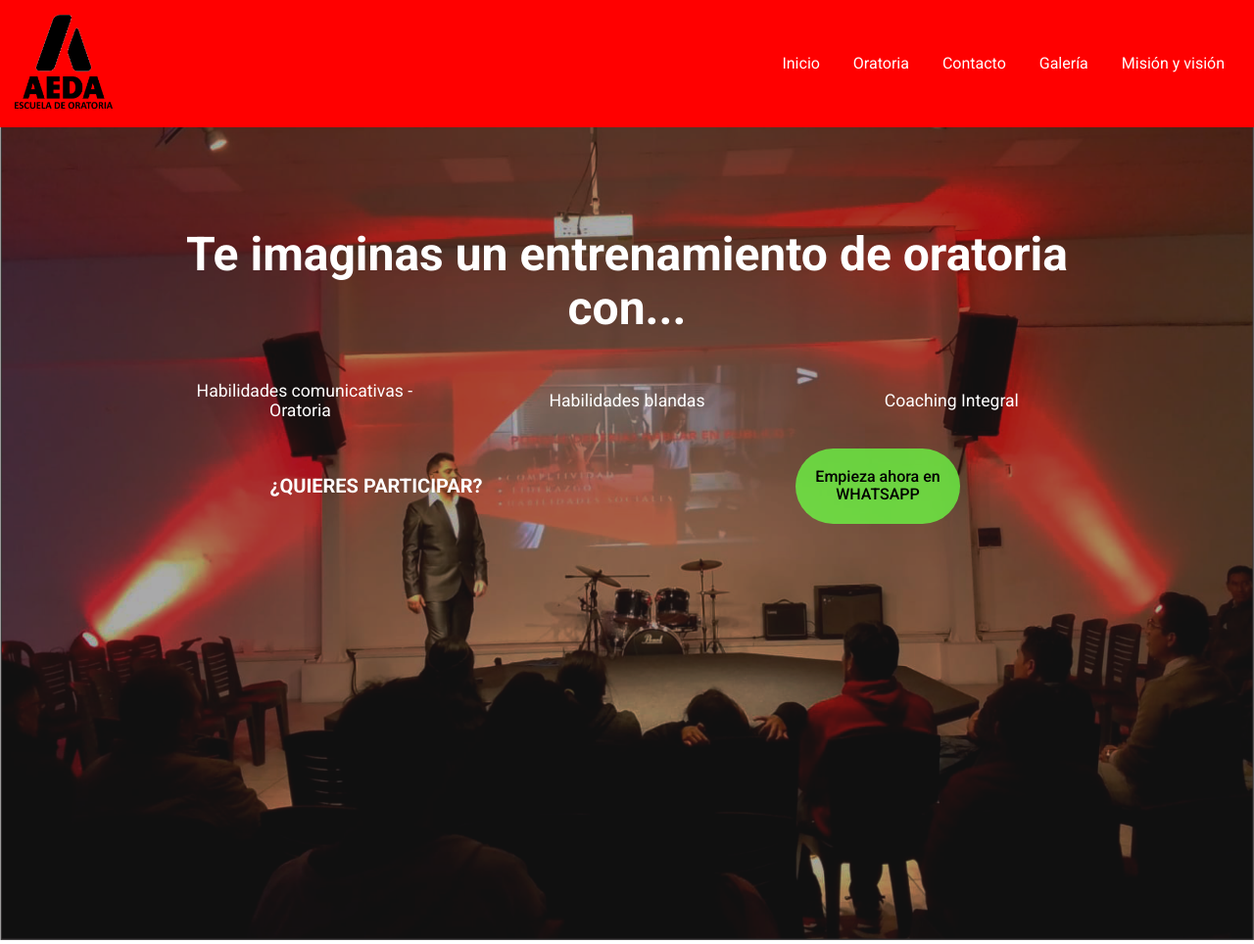
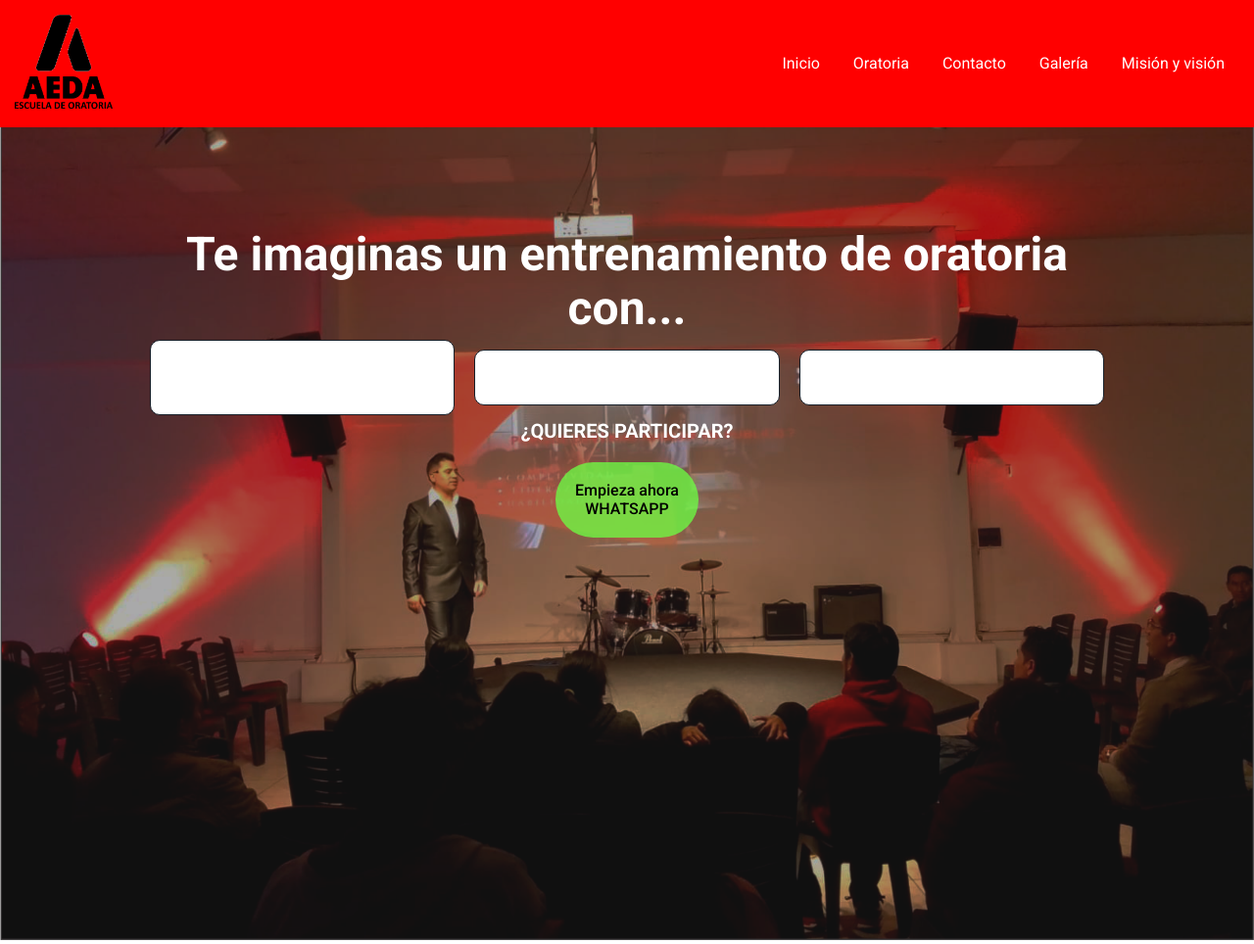
Before and after one commit to ValentinaCham/coachingArq, a Django app: page / in a window 1280 px wide. Shown: the top 964 px of the page at 98% size. Run offline with Django 4.2, Linux system fonts and the light colour scheme; data that the repository does not hold is empty; some libraries are stand-ins or nearby versions.

Commit message:
Commit Actualizacion

```diff
--- a/src/posts/static/posts/css/style.css
+++ b/src/posts/static/posts/css/style.css
@@ -254,14 +254,9 @@
 	width: 50%;
 }
 
-.empujar-50
+.columna-100
 {
-	margin-left: 50%;
-}
-
-.empujar-0
-{
-	margin-left: 0;
+	width: 100%;
 }
 
 #inicio
@@ -291,28 +286,22 @@
 	display: flex;
 	justify-content: center;
 	align-items: center;
-	margin-bottom: 25px;
-}
-
-#inicio .bloque-presentacion-temas
-{
-	display: flex;
-	justify-content: center;
-	align-items: center;
-	margin-bottom: 1%;
+	margin-bottom: 0%;
 }
 
 #inicio .bloque-presentacion-temas .box.cont
 {
 	width: 100%;
 	margin: 10px;
-	/*background-color: white;*/
-	/*border-radius: 10px;*/
+	background-color: white;
+	border-radius: 10px;
 	padding-left: 20px;
 	padding-right: 20px;
-	/*border: 1px solid #17202A;*/
+	border: 1px solid #17202A;
 	margin-bottom:0.05em;
 	color: white;
+	margin-top: -1.5%;
+	margin-bottom: -1.5%;
 }
 
 #inicio .invitacion
@@ -470,7 +459,6 @@
 	color: black;
 	font-size: 0.75em;
 	width: 100%;
-	/*nuevo*/
 	opacity: 1;
 	transition: all 0.3s ease;
 	transform: translate(-50%, -50%);
@@ -481,7 +469,6 @@
 #galeria img
 {
 	filter: grayscale(1);
-	/*nuevo*/
 	opacity: 0.3;
 	transition: all 0.3s ease;
 }
@@ -649,7 +636,7 @@
 
 	#inicio .bloque-inicio  h2
 	{
-		font-size: 2.2em;
+		font-size: 2.3em;
 	}
 
 	#inicio .bloque-presentacion-temas p
--- a/src/posts/templates/posts/index.html
+++ b/src/posts/templates/posts/index.html
@@ -56,11 +56,11 @@
 					<div class="container-fluid">
 						<div class="row">
 							<!-- Te dirige al Whatsapp (Oratoria) -->
-							<div class="columna columna-50 columna-mobile-100">
+							<div class="columna columna-100 columna-mobile-100">
 								<p style="color:white" class="invitacion"><strong>¿QUIERES PARTICIPAR?</strong></a>
 							</div>
-							<div class="columna columna-50 columna-mobile-100 direct-whats">
-								<a href="https://api.whatsapp.com/send?phone=51916648174&text=Quiero%20m%C3%A1s%20informaci%C3%B3n%20del%20curso%20de%20oratoria&fbclid=IwAR0evHEAN5xY-iIT_ep0shXQ9F2kZKibH73Ndvr_Q2sqFTyE3FraxBlNpNQ" class="boton boton-verde">Empieza ahora en <br> WHATSAPP</a>
+							<div class="columna columna-100 columna-mobile-100 direct-whats">
+								<a href="https://api.whatsapp.com/send?phone=51916648174&text=Quiero%20m%C3%A1s%20informaci%C3%B3n%20del%20curso%20de%20oratoria&fbclid=IwAR0evHEAN5xY-iIT_ep0shXQ9F2kZKibH73Ndvr_Q2sqFTyE3FraxBlNpNQ" class="boton boton-verde">Empieza ahora<br>WHATSAPP</a>
 							</div>
 						</div>
 					</div>
@@ -77,7 +77,7 @@
 						<div class="box columna-mobile-100 cont">
 							<div class="bloque-temas">
 								<div class="bloque-img-temas cuadrado-perfecto">
-									<img src="{% static './posts/img/menu_foto1.jpg' %}">
+									<img src="{% static './posts/img/oratoria.jpeg' %}">
 								</div>
 								<div class="bloque-contenido-temas">
 									<h3>ORATORIA</h3>
@@ -115,7 +115,7 @@
 						<div class="box columna-mobile-100 cont">
 							<div class="bloque-temas">
 								<div class="bloque-img-temas cuadrado-perfecto">
-									<img src="{% static './posts/img/menu_foto3.jpg' %}">
+									<img src="{% static './posts/img/coaching.jpeg' %}">
 								</div>
 								<div class="bloque-contenido-temas">
 									<h3>COACHING</h3>
```
Also changed, not shown: src/posts/static/posts/img/coaching.jpeg (added), src/posts/static/posts/img/oratoria.jpeg (added).
